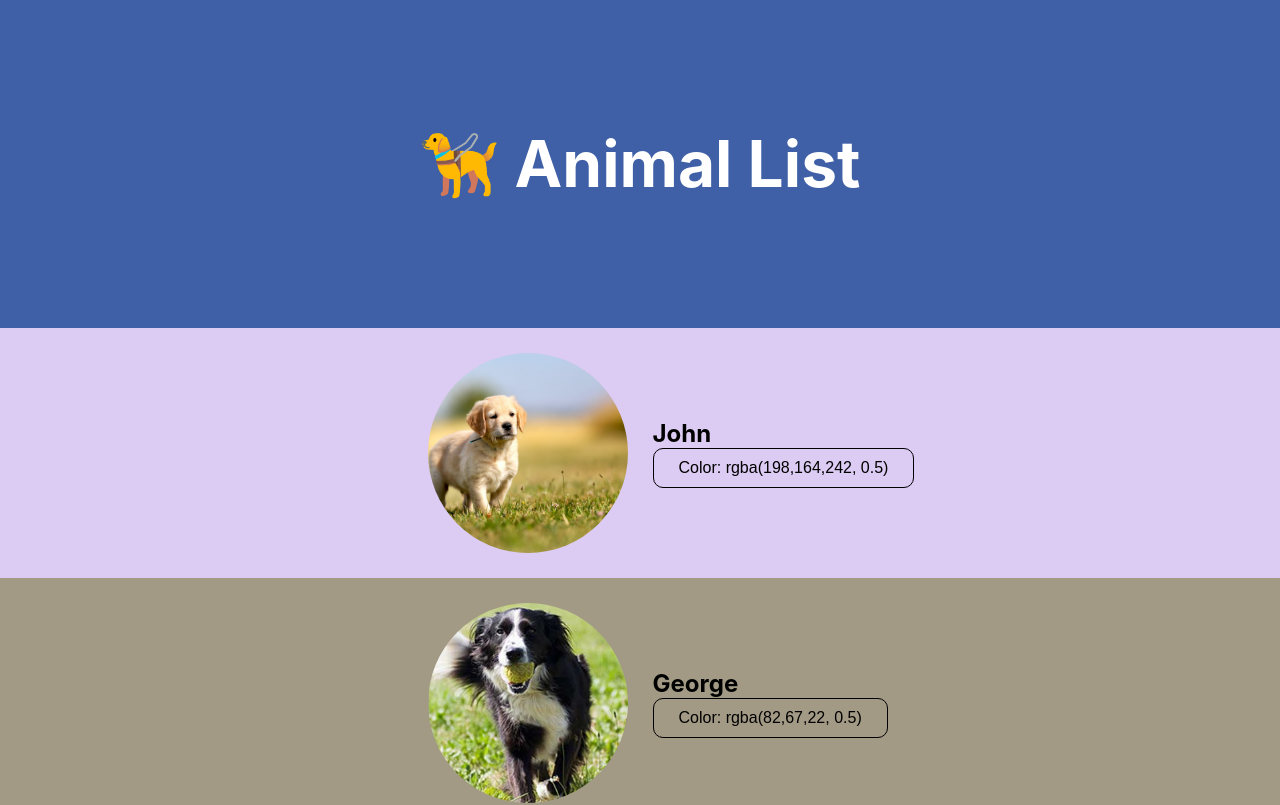
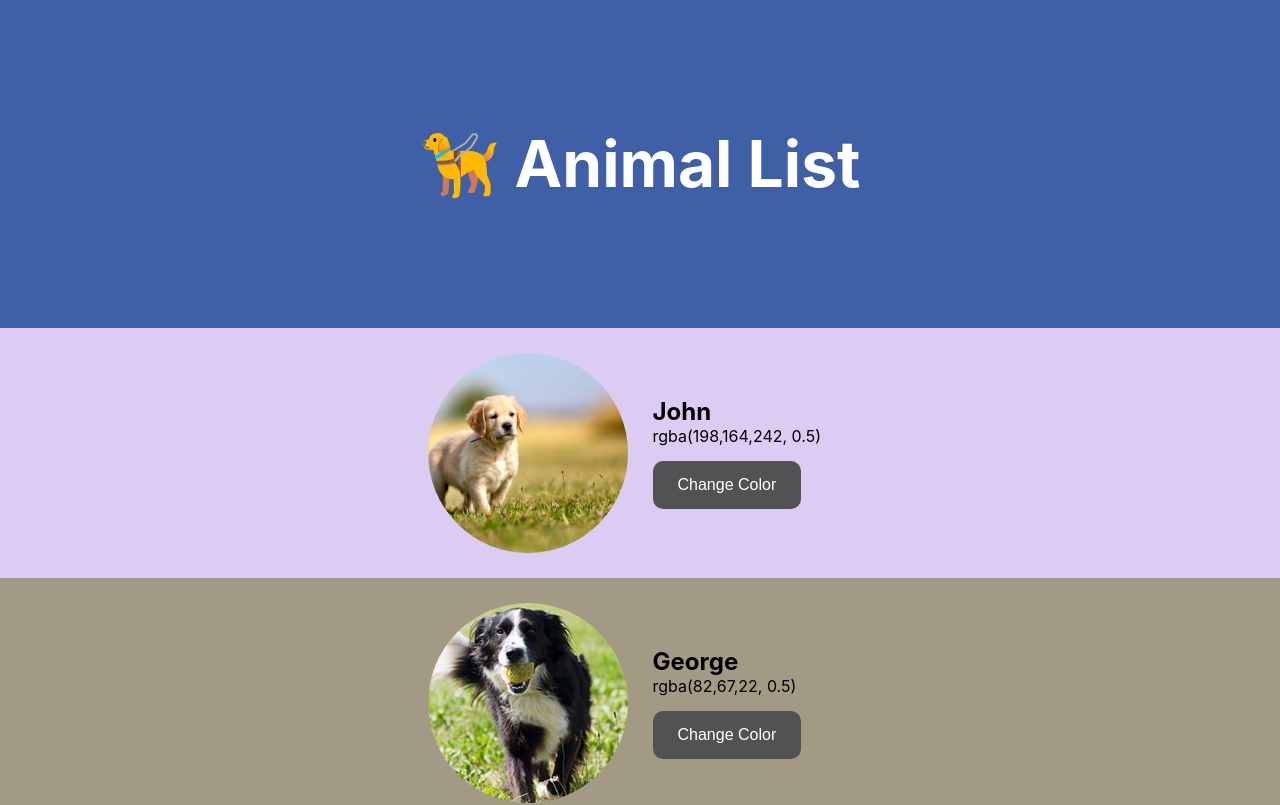
Before and after one commit to jacob-ian/react-fun, a React (Create React App) app: page / in a window 1280 px wide. Shown: the top 805 px of the page. Built offline with nearby package versions, Linux system fonts and the light colour scheme.

Commit message:
style(Animal): Update styles
- Update Button and Animal styles

```diff
--- a/src/components/Animal.css
+++ b/src/components/Animal.css
@@ -40,4 +40,5 @@
 .animal-color {
   font-weight: normal;
   font-size: 1rem;
+  margin-bottom: 15px;
 }
--- a/src/components/Animal.js
+++ b/src/components/Animal.js
@@ -27,7 +27,8 @@ export default function Animal(props) {
       </div>
       <div className="animal-details">
         <div className="animal-name">{props.name}</div>
-        <Button value={"Color: " + color} onClick={handleClick}></Button>
+        <div className="animal-color">{color}</div>
+        <Button value="Change Color" onClick={handleClick}></Button>
       </div>
     </div>
   );
--- a/src/components/Button.css
+++ b/src/components/Button.css
@@ -1,9 +1,16 @@
 .button {
   cursor: pointer;
   width: fit-content;
-  background: none;
-  border: 1px solid rgba(0,0,0.5);
+  background: #525252;
+  border: none;
   border-radius: 10px;
   font-size: 1rem;
-  padding: 10px 25px;
+  padding: 15px 25px;
+  color: white;
+  transition: all ease-in-out 200ms;
 }
+
+.button:hover {
+  background: #323232;
+
+}
```
